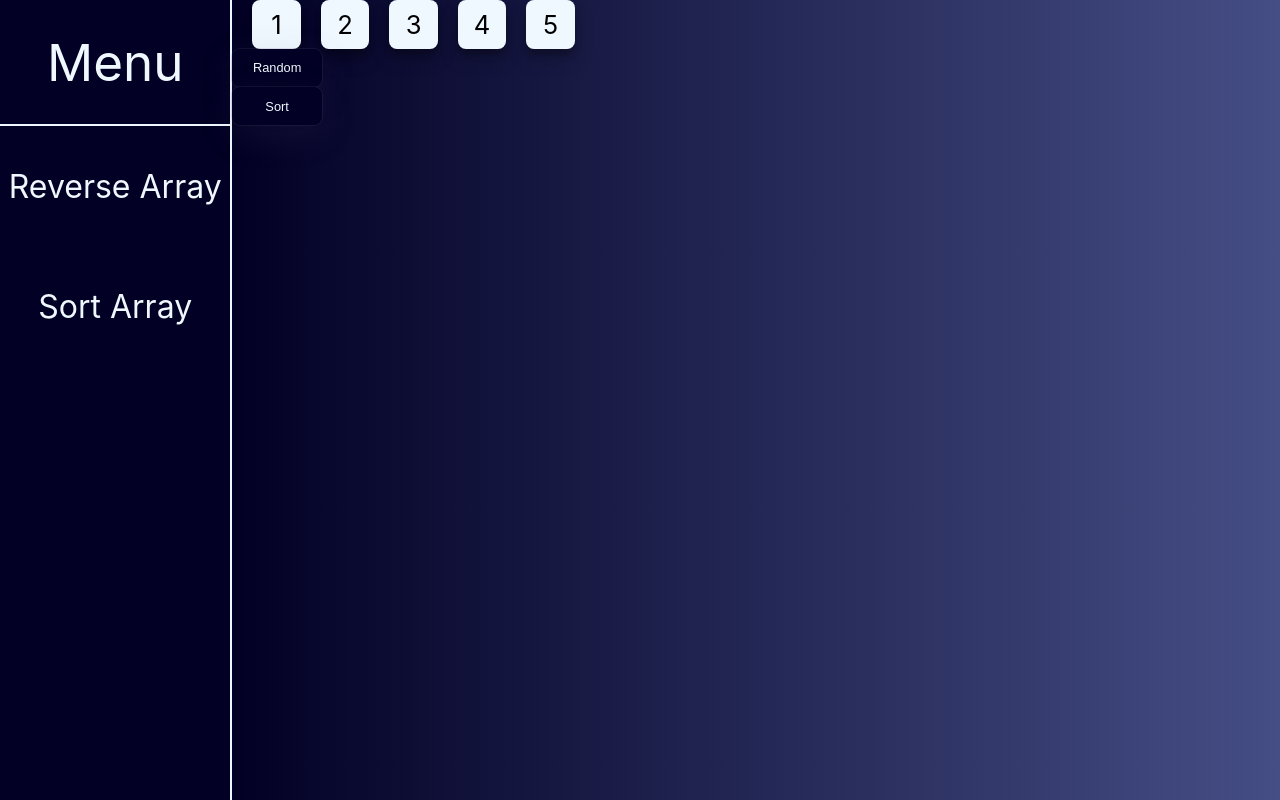
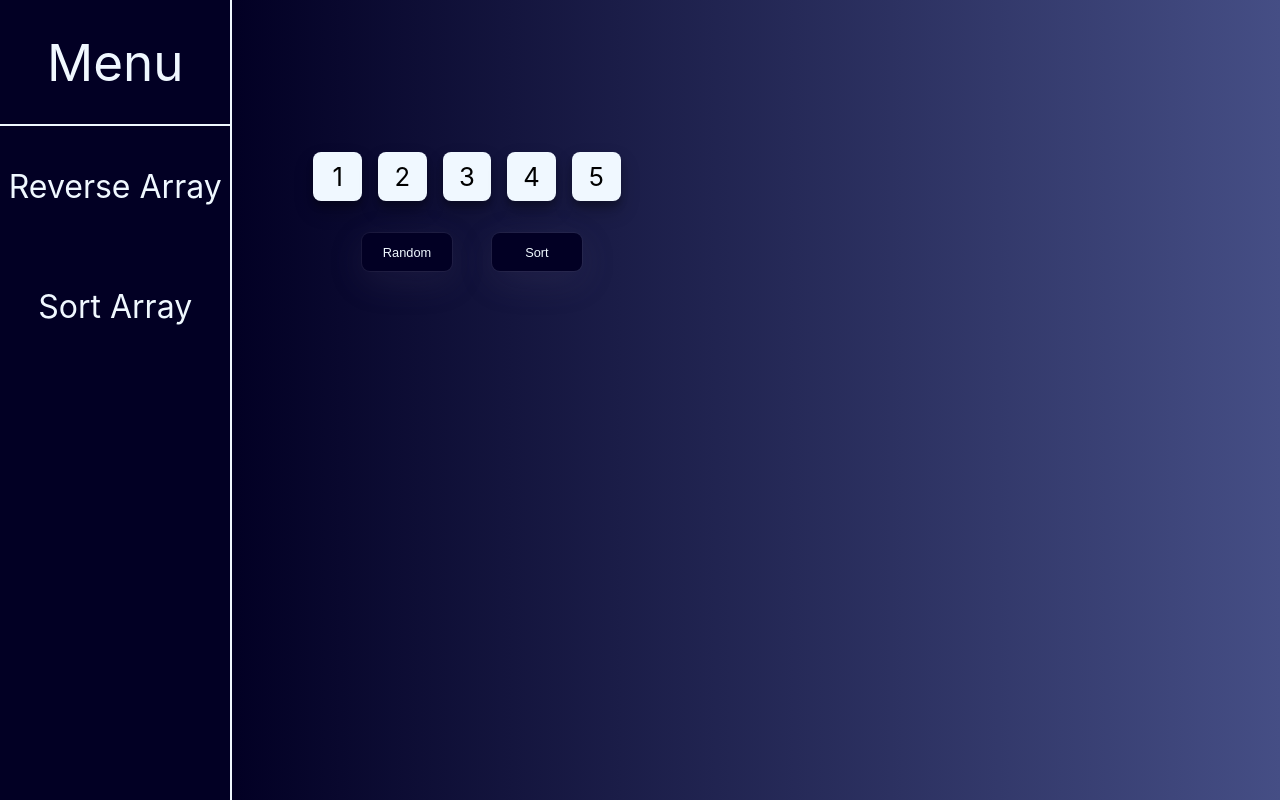
Before and after one commit to OlhaYarosh1/Algorithms, a React (Create React App) app: page /SortArray in a window 1280 px wide. Built offline with nearby package versions, Linux system fonts and the light colour scheme.

Commit message:
Aligned the array block and buttons.

```diff
--- a/src/application/MainPage/ReverseArray/ReverseArray.module.css
+++ b/src/application/MainPage/ReverseArray/ReverseArray.module.css
@@ -1,27 +1,23 @@
 .reverseArrayContainer {
     display: grid;
     grid-template-columns: repeat(16, 6.2%);
-    grid-template-rows: repeat(4, 25%);
     width: 100%;
-    height: 35%;
-    margin-top: 12%;
+    margin-top: 14.5%;
 }
 
 .blockArrayContainer {
     grid-column-start: 2;
     grid-column-end: 15;
-    grid-row: 2;
 }
 
 .randomButton, .reverseButton {
-    margin-top: 30%;
-    grid-row: 3;
+    margin-top: 50%;
 }
 
 .randomButton {
-    grid-column: 3/4;
+    grid-column: 3;
 }
 
 .reverseButton {
-    grid-column: 5/6;
+    grid-column: 5;
 }
--- a/src/application/MainPage/SortArray/SortArray.js
+++ b/src/application/MainPage/SortArray/SortArray.js
@@ -25,12 +25,12 @@ const SortArray = () => {
     }
 
     return (
-        <div className={classes.reverseArrayContainer}>
+        <div className={classes.sortArrayContainer}>
             <div className={classes.blockArrayContainer}>
                 {getArrayContent()}
             </div>
             <div className={classes.randomButton}><Button onClick={handleOnClickRandom} title={'Random'} /></div>
-            <div className={classes.reverseButton}><Button onClick={handleOnClickSort} title={'Sort'} /></div>
+            <div className={classes.sortButton}><Button onClick={handleOnClickSort} title={'Sort'} /></div>
         </div>
     )
 }
--- a/src/application/MainPage/SortArray/SortArray.module.css
+++ b/src/application/MainPage/SortArray/SortArray.module.css
@@ -0,0 +1,23 @@
+.sortArrayContainer {
+    display: grid;
+    grid-template-columns: repeat(16, 6.2%);
+    width: 100%;
+    margin-top: 14.5%;
+}
+
+.blockArrayContainer {
+    grid-column-start: 2;
+    grid-column-end: 15;
+}
+
+.randomButton, .sortButton {
+    margin-top: 50%;
+}
+
+.randomButton {
+    grid-column: 3;
+}
+
+.sortButton {
+    grid-column: 5;
+}
```
